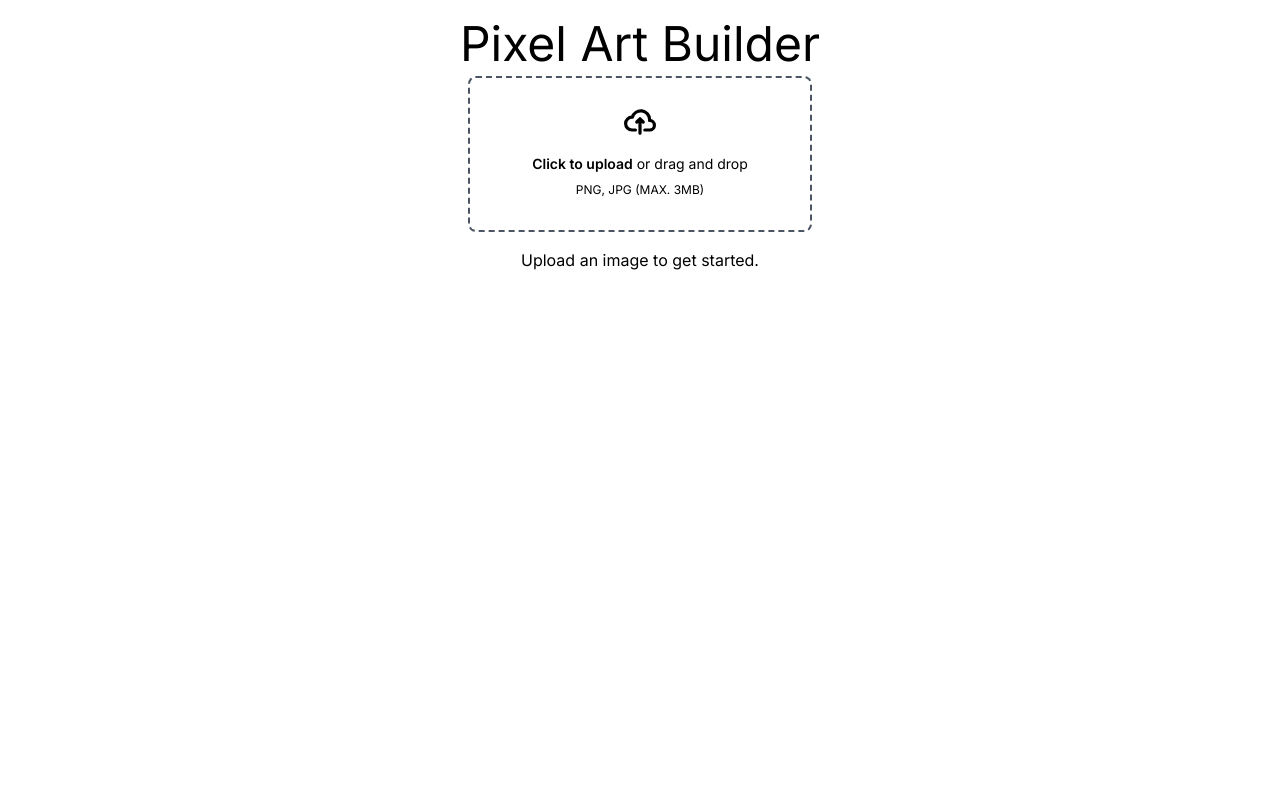
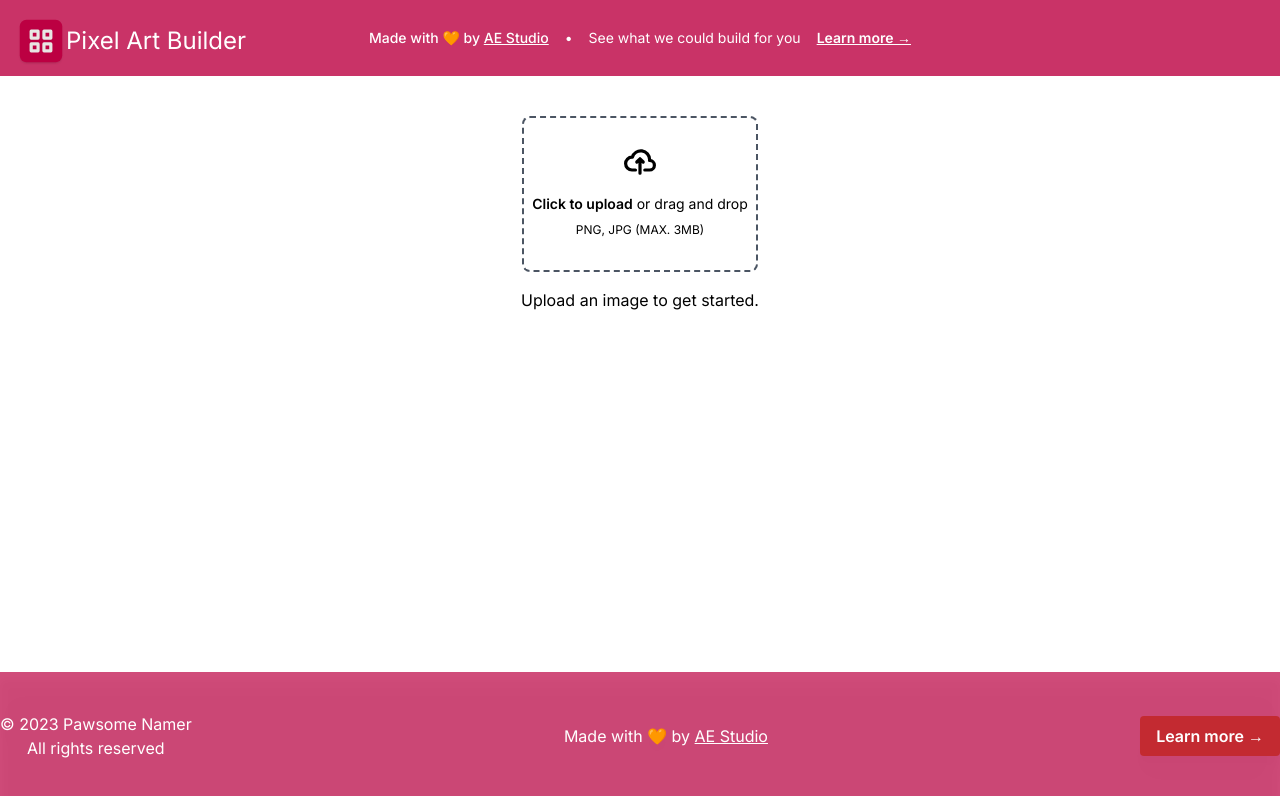
Before and after one commit to agencyenterprise/pixelartbuilder, a Next.js app: page / in a window 1280 px wide. Shown: the top 796 px of the page. Built offline with nearby package versions, Linux system fonts and the light colour scheme.

Commit message:
feat: header and footer

```diff
--- /dev/null
+++ b/src/app/components/Footer.js
@@ -0,0 +1,14 @@
+import Link from "next/link"
+
+const AE_LINK = "https://ae.studio?utm_source=sds&utm_medium=referral&utm_campaign=pixelartbuilder&utm_content=footer&utm_term=3ff5251a-e107-4d47-bfb8-b2962debd252"
+export function Footer() {
+  return (
+    <footer className="print:hidden bg-[#BC0042]/70 text-white py-10 drop-shadow-xl">
+      <div className="container mx-auto flex justify-between flex-col md:flex-row gap-5 items-center">
+          <div className="text-center">© 2023 Pawsome Namer<br />All rights reserved</div>
+          <div className="text-center">Made with 🧡 by <Link href={AE_LINK} className="underline" target="_blank">AE Studio</Link></div>
+          <a href={AE_LINK} className="font-semibold bg-[#C32A31] hover:bg-[#C32A31]/80 text-white py-2 px-4 rounded transition">Learn more →</a>
+        </div>
+    </footer>
+  )
+}
--- /dev/null
+++ b/src/app/components/Header.js
@@ -0,0 +1,25 @@
+import Image from "next/image";
+
+export function Header() {
+  return (
+    <header className="print:hidden relative flex items-center justify-between p-4 bg-[#BC0042]/80 text-white">
+      <h1 className="flex items-center text-2xl absolute top-4 left-4">
+        <Image src='/logo.svg' width={50} height={50} alt="Logo" />
+        Pixel Art Builder
+      </h1>
+      <a
+        target="_blank"
+        data-analytics="learn-more-about-ae-link"
+        className="flex flex-col grow md:flex-row p-3 md:p-2.5 justify-center items-center gap-1 md:gap-4 text-sm font-normal md:h-11"
+        href="https://ae.studio/ai-solutions?utm_source=sds&amp;utm_medium=referral&amp;utm_campaign=pixelartbuilder&amp;utm_content=top-bar&amp;utm_term=3ff5251a-e107-4d47-bfb8-b2962debd252"
+      >
+        <span className="font-medium">Made with 🧡 by <span className="underline">AE Studio</span></span>
+        <span className="hidden md:flex">•</span>
+        <span className="hidden md:block">See what we could build for you</span>
+        <div className="hidden md:block">
+          <span className="font-semibold underline">Learn more →</span>
+        </div>
+      </a>
+    </header>
+  )
+}
--- a/src/app/components/PixelPainter.js
+++ b/src/app/components/PixelPainter.js
@@ -145,19 +145,20 @@ export function PixelPainter({
   }, [pixelSize, imageSize]);
 
   const [width, height] = imageSize;
+  console.log('imageOverlap', imageSize);
   return (
     <div
       key={image}
       className={twMerge("flex flex-wrap bg-white", imageOverlap && 'absolute bg-transparent')}
       style={{ width: imageSize[0], height: imageSize[1] }}
     >
-      {Array.from({ length: height / pixelSize }).map((_, x) => (
+      {Array.from({ length: Math.round(height / pixelSize) }).map((_, x) => (
         <div key={pixelSize.toString() + x} className="flex">
-          {Array.from({ length: width / pixelSize }).map((_, y) => (
+          {Array.from({ length: Math.round(width / pixelSize) }).map((_, y) => (
             <div
               key={pixelSize.toString() + y}
-              className={twMerge("pixel border border-gray-700", imageOverlap && 'border-white')}
-              style={{ '--pixel-size': `${pixelSize}px` }}
+              className={twMerge("pixel box-content border border-gray-700 print:border-0", imageOverlap && 'border-white')}
+              style={{ '--pixel-size': `${pixelSize-2}px` }}
               onClick={(e) => {
                 paintPixel(e, x, y);
               }}
--- a/src/app/components/UploadImage.js
+++ b/src/app/components/UploadImage.js
@@ -24,7 +24,7 @@ export function UploadImage({ onDropFiles, onFileChange }) {
     >
       <label
         htmlFor="dropzone-file"
-        className="flex flex-col items-center justify-center w-full h-full border-2 transition-colors text-black border-gray-600 dark:text-white dark:border-gray-300 border-dashed rounded-lg cursor-pointer hover:bg-background/80 hover:text-gray-600 p-2"
+        className="flex flex-col items-center justify-center w-full h-full border-2 transition-colors text-black border-gray-600 border-dashed rounded-lg cursor-pointer hover:bg-foreground/80 hover:text-gray-300 p-2"
       >
         <div className="flex flex-col items-center justify-center pt-5 pb-6">
           <svg
--- a/src/app/layout.js
+++ b/src/app/layout.js
@@ -1,6 +1,9 @@
 import { Inter } from "next/font/google";
 import "./globals.css";
+import { Header } from "./components/Header";
 import Script from "next/script";
+import { Footer } from "./components/Footer";
+import { twJoin } from "tailwind-merge";
 
 const inter = Inter({ subsets: ["latin"] });
 
@@ -34,7 +37,11 @@ export const metadata = {
 export default function RootLayout({ children }) {
   return (
     <html lang="en">
-      <body className={inter.className}>{children}</body>
+      <body className={twJoin(inter.className, 'min-h-screen flex flex-col')}>
+        <Header />
+        {children}
+        <Footer />
+      </body>
       <Script
         src="https://scripts.simpleanalyticscdn.com/latest.js"
         strategy="afterInteractive"
--- a/src/app/page.js
+++ b/src/app/page.js
@@ -57,18 +57,13 @@ export default function Home() {
       height: 100,
     });
 
-    // const canvas = document.getElementById("canvas");
-    // const ctx = canvas.getContext("2d");
     const img = new Image();
     img.src = res;
     img.onload = async () => {
       const scale = img.width / img.height;
-      const width = 800;
+      const width = 1000;
       const height = width / scale;
       setImageSize([width, height]);
-      // canvas.width = width;
-      // canvas.height = height;
-      // ctx.drawImage(img, 0, 0, width, height);
       setImage(res);
       const colors = await prominent(res, { amount: 20, format: 'hex' })
       setColorPalette(colors);
@@ -77,10 +72,9 @@ export default function Home() {
   };
 
   return (
-    <main className="flex min-h-screen flex-col items-center">
+    <main className="flex flex-col items-center grow my-3">
       <div className="print:hidden hidden md:flex flex-wrap h-fit mt-5 gap-5">
         <div>
-          <h1 className="text-5xl text-center ">Pixel Art Builder</h1>
           <UploadImage onDropFiles={handleDragAndDropFiles} onFileChange={handleFileChange} />
         </div>
         {image && <Controls
@@ -97,7 +91,7 @@ export default function Home() {
           setIsBeadsArt={setIsBeadsArt}
         />}
       </div>
-      <div className="hidden print:block md:block mt-2">
+      <div className="hidden print:block md:block mt-2 overflow-hidden">
         {!image && "Upload an image to get started."}
         {image && (
           <div className={twMerge("flex w-full items-center", !image && "hidden", imageOverlap && 'relative')}>
@@ -115,7 +109,6 @@ export default function Home() {
               colorSelected={colorSelected}
               isBeadsArt={isBeadsArt}
             />
-            {/* <canvas id="canvas" width="1000" height="1000"></canvas> */}
           </div>
         )}
       </div>
```
